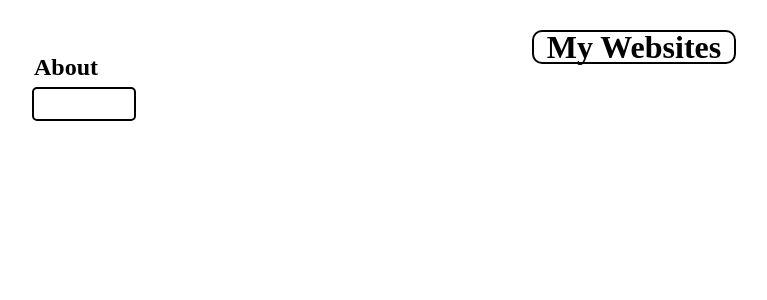
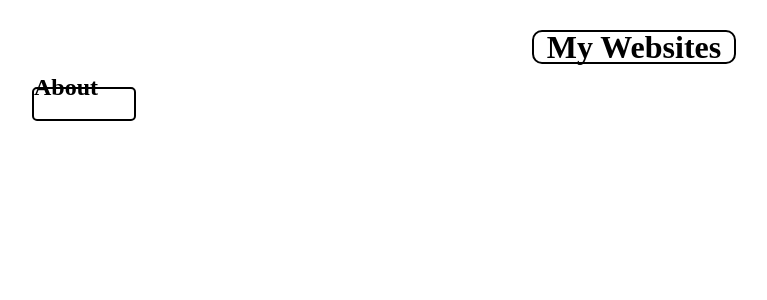
Before and after one commit to mathmaniac88/mathmaniac88.github.io, a Jekyll site: the page about.html, which Jekyll copies as it is, in a window 1280 px wide. Shown: the top 300 px of the page, without its empty margins (6-773 px from the left). Built offline with Jekyll 4.4.1, drawn with Linux system fonts in a browser that asks for light colours.

Commit message:
Update about.html

```diff
--- a/about.html
+++ b/about.html
@@ -35,7 +35,7 @@ div{
    color:black
  }
  #nav{
-   margin-top:-35px;
+   margin-top:-15px;
  }
 </style>
 </body>
```
